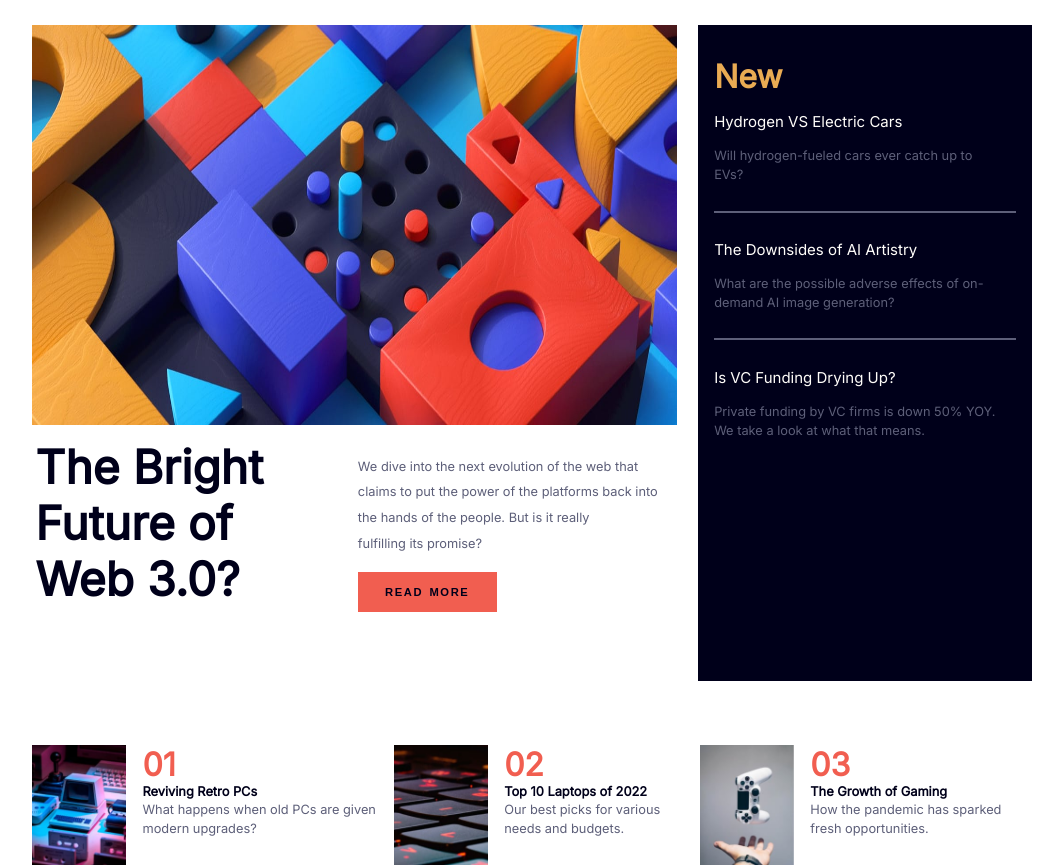
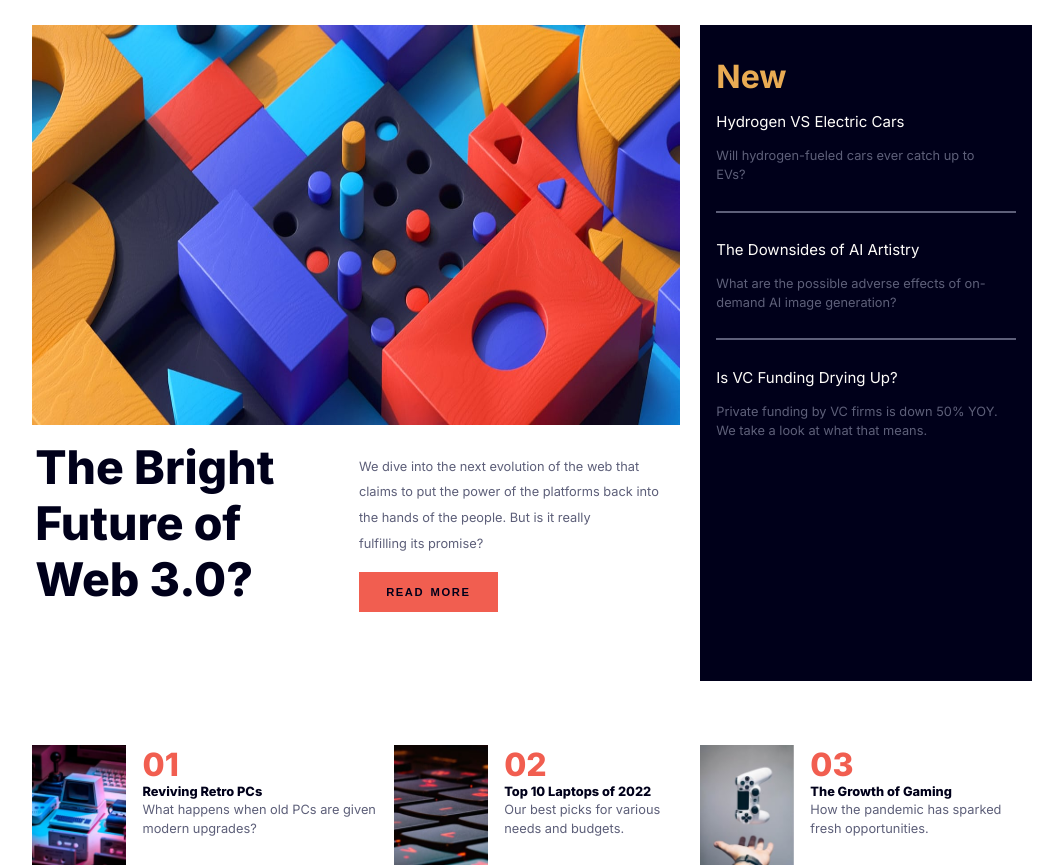
Before and after one commit to mariuslancha/news-hompage, a plain HTML site: page index.html in a window 1280 px wide. Shown: the part 83-948 px from the top of the page, without its empty margins (108-1171 px from the left). Drawn offline with Linux system fonts and the light colour scheme.

Commit message:
updated the cdn for inter font to have all font weights index.html

```diff
--- a/index.html
+++ b/index.html
@@ -13,10 +13,8 @@
     <link rel="stylesheet" href="styles.css" />
     <link rel="preconnect" href="https://fonts.googleapis.com" />
     <link rel="preconnect" href="https://fonts.gstatic.com" crossorigin />
-    <link
-      href="https://fonts.googleapis.com/css2?family=Inter&display=swap"
-      rel="stylesheet"
-    />
+    <link href="https://fonts.googleapis.com/css2?family=Inter:wght@100..900&display=swap" rel="stylesheet">
+
     <title>Frontend Mentor | News homepage</title>
   </head>
   <body>
```
